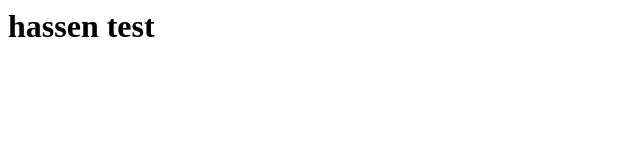
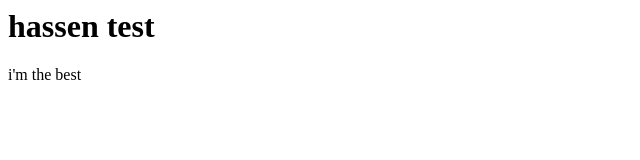
Before and after one commit to HassenBenSlima/hassenTest, a plain HTML site: page index.html in a window 1280 px wide. Shown: the full height of the page, 0-640 px from the left. Drawn offline with Linux system fonts and the light colour scheme.

Commit message:
add message

```diff
--- a/index.html
+++ b/index.html
@@ -4,5 +4,6 @@
 <body>
 
 <h1>hassen test </h1>
+<p>i'm the best</p>
 </body>
 </html>
```
